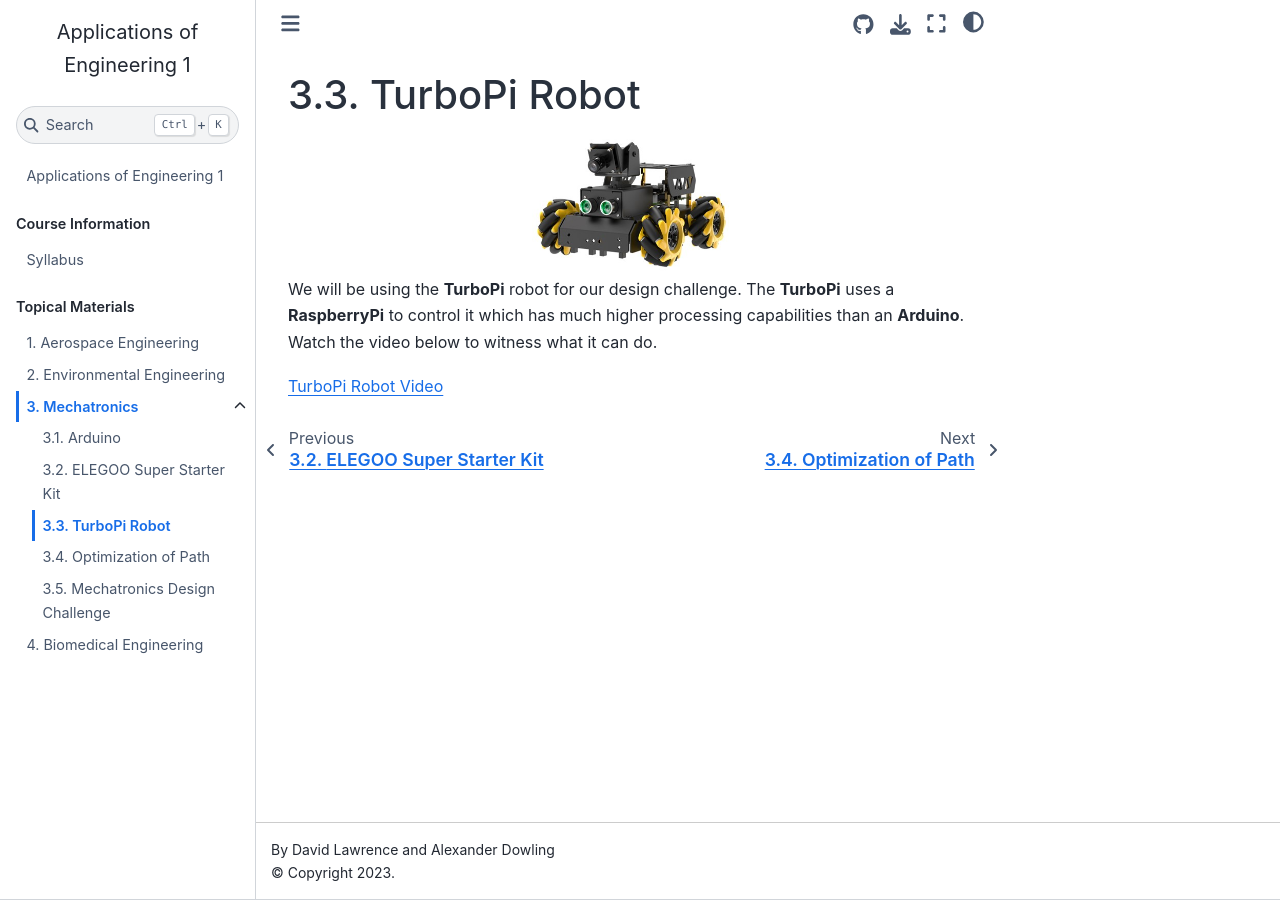
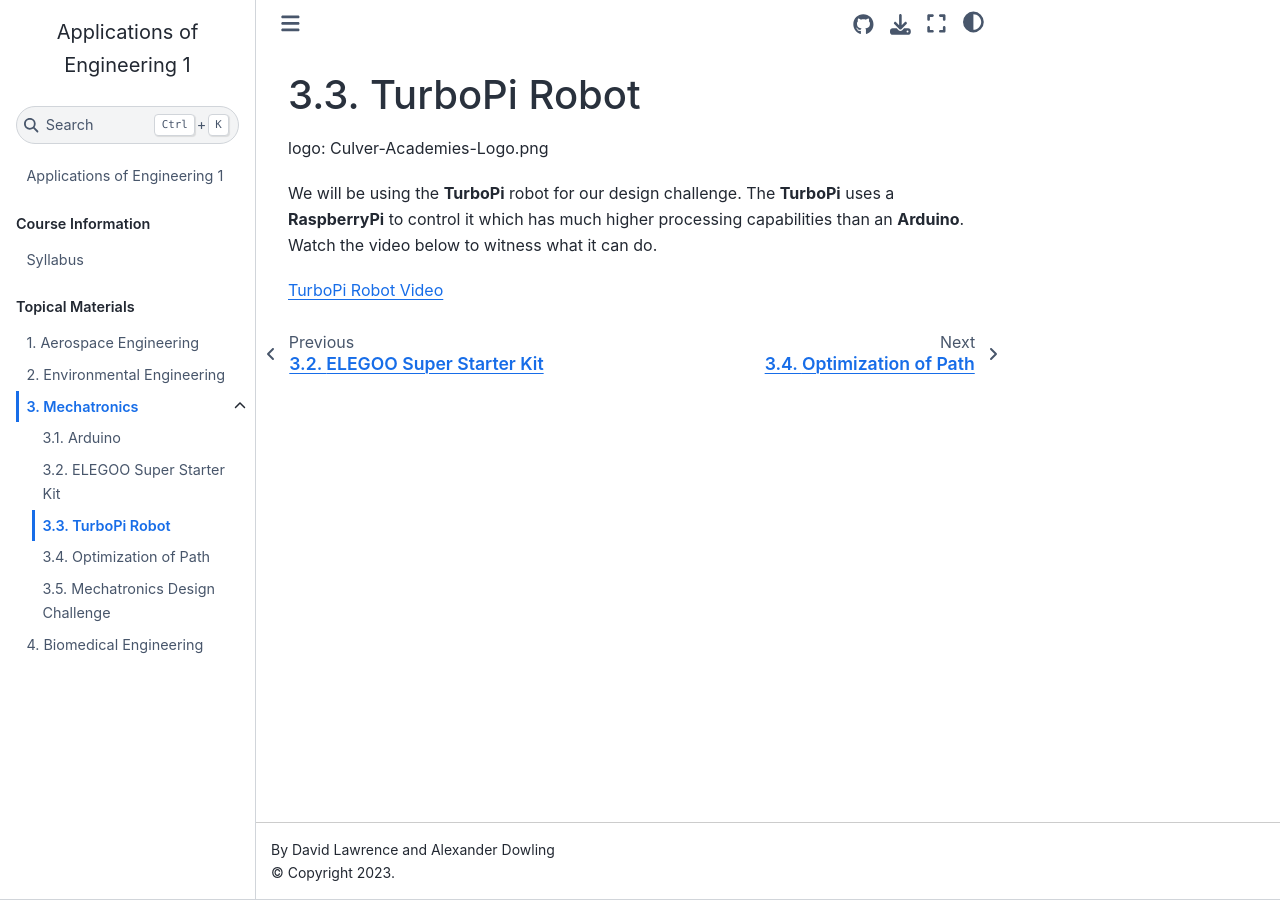
Before and after one commit to Culver-Academies/engineering1, a Jupyter Book: the page built from mech/TurboPi.md, in a window 1280 px wide. Built offline with Jupyter Book 1.0.4 settings and Sphinx 7.4.7 and the Sphinx Book theme 1.1.4, drawn with Linux system fonts in a browser that asks for light colours.

Commit message:
Update TurboPi.md

````diff
--- a/mech/TurboPi.md
+++ b/mech/TurboPi.md
@@ -1,11 +1,6 @@
 # TurboPi Robot
 
-```{image} ../TurboPi_Pic.jpg
-:alt: TurboPi
-:class: bg-primary mb-1
-:width: 200px
-:align: center
-```
+logo: Culver-Academies-Logo.png
 
 We will be using the **TurboPi** robot for our design challenge. The **TurboPi** uses a **RaspberryPi** to control it which has much higher processing capabilities than an **Arduino**. Watch the video below to witness what it can do.
 
````
